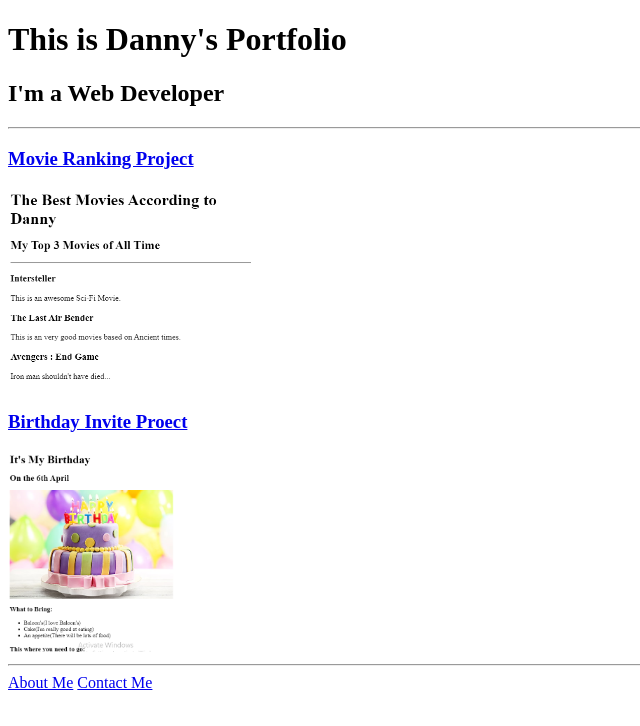
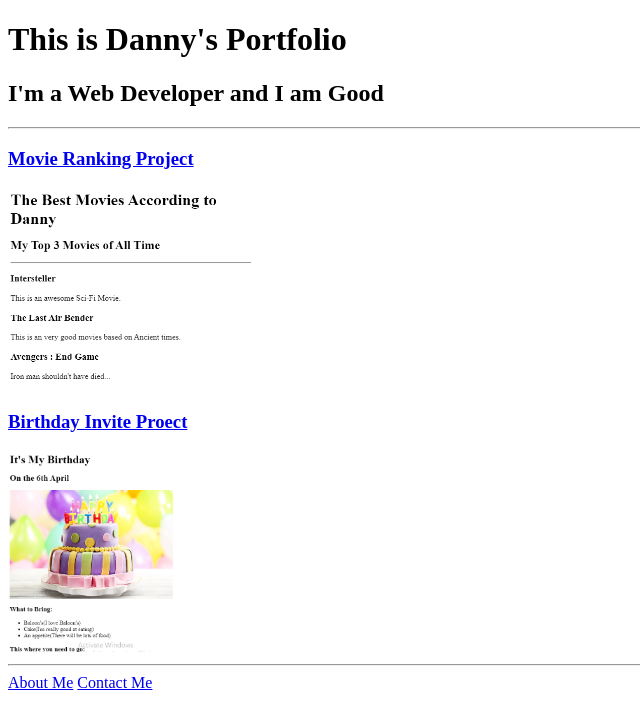
Before and after one commit to IndraPratap010/my-portfolio, a plain HTML site: page index.html in a window 1280 px wide. Shown: the whole page, without its empty margins (0-640 px from the left). Drawn offline with Linux system fonts and the light colour scheme.

Commit message:
I have made some changes in the h1 header of the website in index.html file.

```diff
--- a/index.html
+++ b/index.html
@@ -23,7 +23,7 @@ https://developer.mozilla.org/en-US/docs/Web/HTML/Element/img#attr-height -->
 </head>
 <body>
     <h1>This is Danny's Portfolio</h1>
-    <h2>I'm a Web Developer</h2>
+    <h2>I'm a Web Developer and I am Good</h2>
     <hr>
     <!Movie Ranking Project>
     <h3><a href="./public/movie-ranking.html">Movie Ranking Project</a></h3>
```
